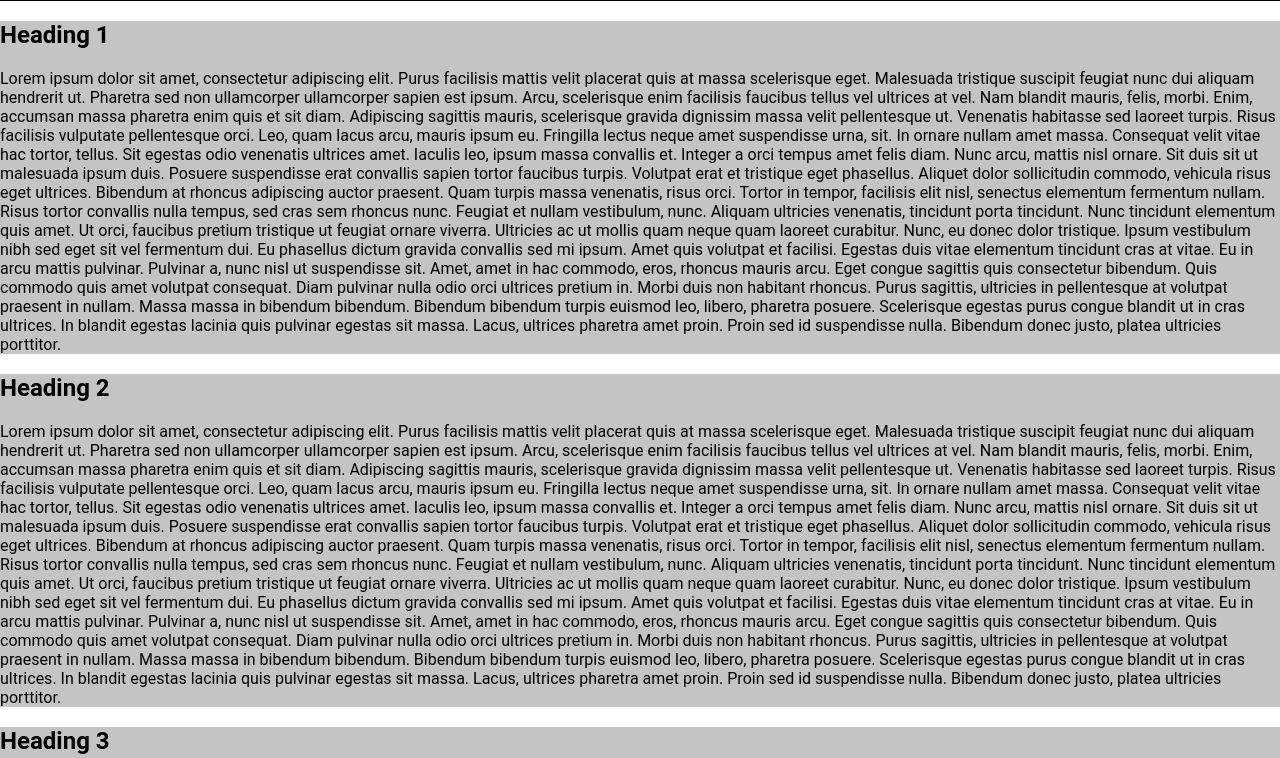
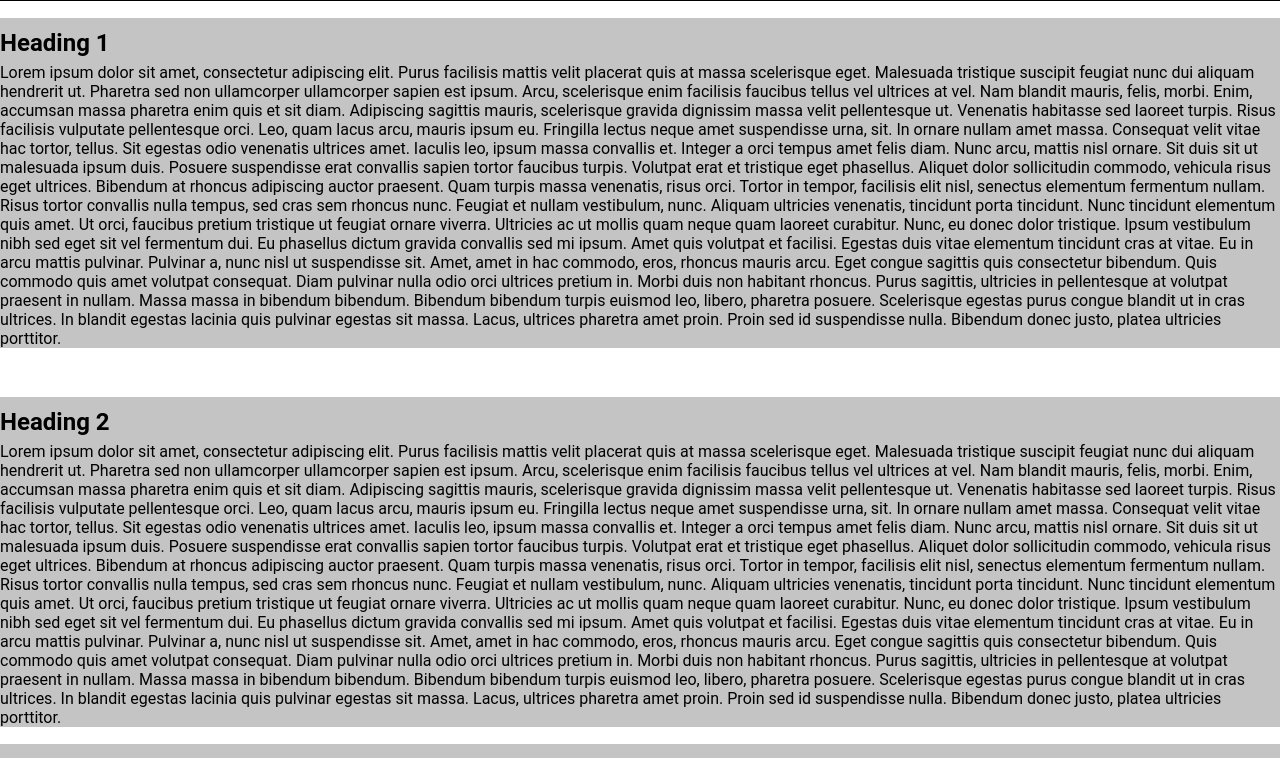
Before and after one commit to vinaymavi/sandhya-project, a plain HTML site: page index.html in a window 1280 px wide. Shown: the part 286-1044 px from the top of the page. Drawn offline with Linux system fonts and the light colour scheme.

Commit message:
2nd done

```diff
--- /dev/null
+++ b/examplestyle.css
@@ -0,0 +1,6 @@
+#header
+{
+	width:500px;
+	height:300px;
+	background-color:black;
+}
--- a/index.html
+++ b/index.html
@@ -18,7 +18,7 @@
     </div>
 	<div id="heading1">
 	<div class="section">
-        <h2>Heading 1</h2>
+        <h2 >Heading 1</h2>
         <p>Lorem ipsum dolor sit amet, consectetur adipiscing elit. Purus facilisis mattis velit placerat quis at massa scelerisque eget. Malesuada tristique suscipit feugiat nunc dui aliquam hendrerit ut. Pharetra sed non ullamcorper ullamcorper sapien est ipsum. Arcu, scelerisque enim facilisis faucibus tellus vel ultrices at vel. Nam blandit mauris, felis, morbi. Enim, accumsan massa pharetra enim quis et sit diam. Adipiscing sagittis mauris, scelerisque gravida dignissim massa velit pellentesque ut. Venenatis habitasse sed laoreet turpis.
             Risus facilisis vulputate pellentesque orci. Leo, quam lacus arcu, mauris ipsum eu. Fringilla lectus neque amet suspendisse urna, sit. In ornare nullam amet massa. Consequat velit vitae hac tortor, tellus.
             Sit egestas odio venenatis ultrices amet. Iaculis leo, ipsum massa convallis et. Integer a orci tempus amet felis diam. Nunc arcu, mattis nisl ornare. Sit duis sit ut malesuada ipsum duis. Posuere suspendisse erat convallis sapien tortor faucibus turpis. Volutpat erat et tristique eget phasellus.
@@ -29,9 +29,9 @@
     </div>
 	</div>
     <!-- Heading -->
+	<div id="heading2" class="abc">
     <div class="section">
-	<div id="heading2">
-        <h2>Heading 2</h2>
+        <h2 >Heading 2</h2>
         <p>Lorem ipsum dolor sit amet, consectetur adipiscing elit. Purus facilisis mattis velit placerat quis at massa scelerisque eget. Malesuada tristique suscipit feugiat nunc dui aliquam hendrerit ut. Pharetra sed non ullamcorper ullamcorper sapien est ipsum. Arcu, scelerisque enim facilisis faucibus tellus vel ultrices at vel. Nam blandit mauris, felis, morbi. Enim, accumsan massa pharetra enim quis et sit diam. Adipiscing sagittis mauris, scelerisque gravida dignissim massa velit pellentesque ut. Venenatis habitasse sed laoreet turpis.
             Risus facilisis vulputate pellentesque orci. Leo, quam lacus arcu, mauris ipsum eu. Fringilla lectus neque amet suspendisse urna, sit. In ornare nullam amet massa. Consequat velit vitae hac tortor, tellus.
             Sit egestas odio venenatis ultrices amet. Iaculis leo, ipsum massa convallis et. Integer a orci tempus amet felis diam. Nunc arcu, mattis nisl ornare. Sit duis sit ut malesuada ipsum duis. Posuere suspendisse erat convallis sapien tortor faucibus turpis. Volutpat erat et tristique eget phasellus.
--- a/style.css
+++ b/style.css
@@ -33,3 +33,14 @@ body,html{
 	height:285;
 	background: #C4C4C4;
 }
+.section h2{
+    margin-top: 17px;
+	margin-bottom: 0px;
+	padding-top: 11px;
+}
+.section p{
+	margin-top: 6px;
+}
+.abc{
+	margin-top:49px;
+}
```
Also changed, not shown: example.html (added, +13 -0 lines).
